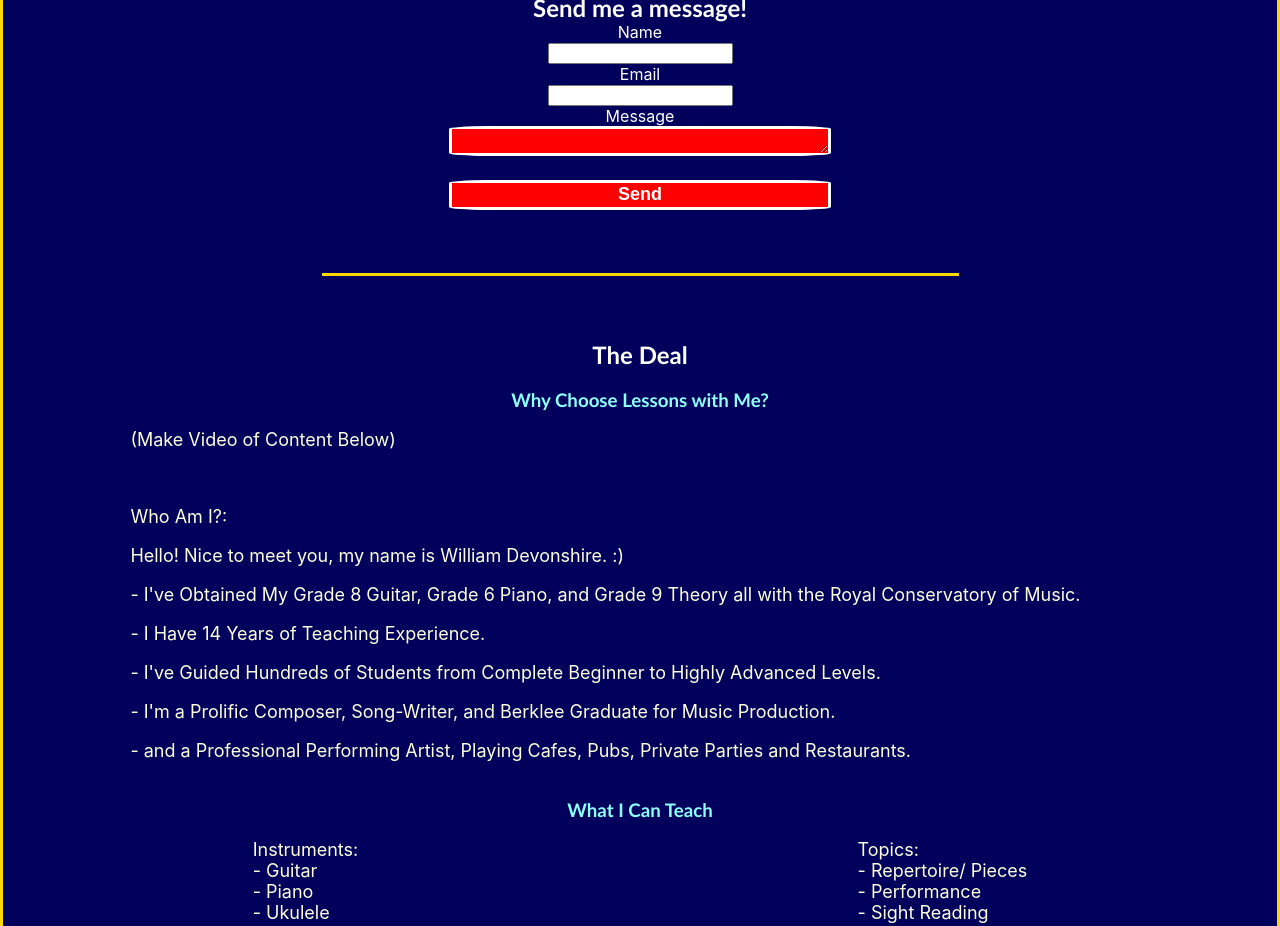
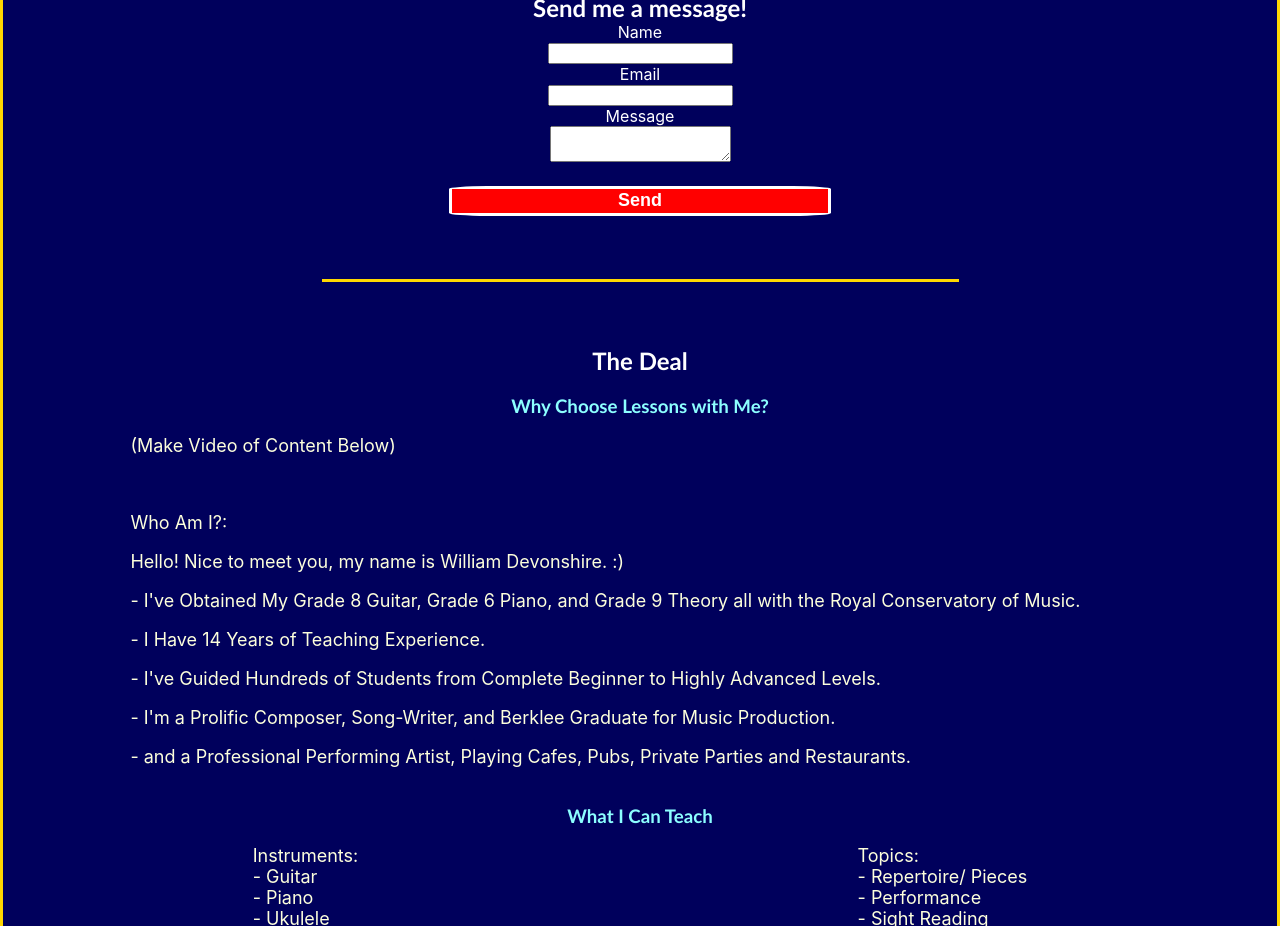
Before and after one commit to Xesius-Prime/music-website, a Next.js app: page / in a window 1280 px wide. Shown: the part 2680-3606 px from the top of the page. Built offline with nearby package versions, Linux system fonts and the light colour scheme.

Commit message:
made some slight changes to the teaching contact form on the lessons ad

```diff
--- a/styles/Home.module.css
+++ b/styles/Home.module.css
@@ -283,12 +283,4 @@
   font-size: large;
 }
 
-.formInput {
-  width: 30%;
-  background-color: red;
-  border: solid white;
-  border-radius: 10%;
-  height: 30px;
-  font-weight: bolder;
-  font-size: large;
-}
+.formInput {}
```
